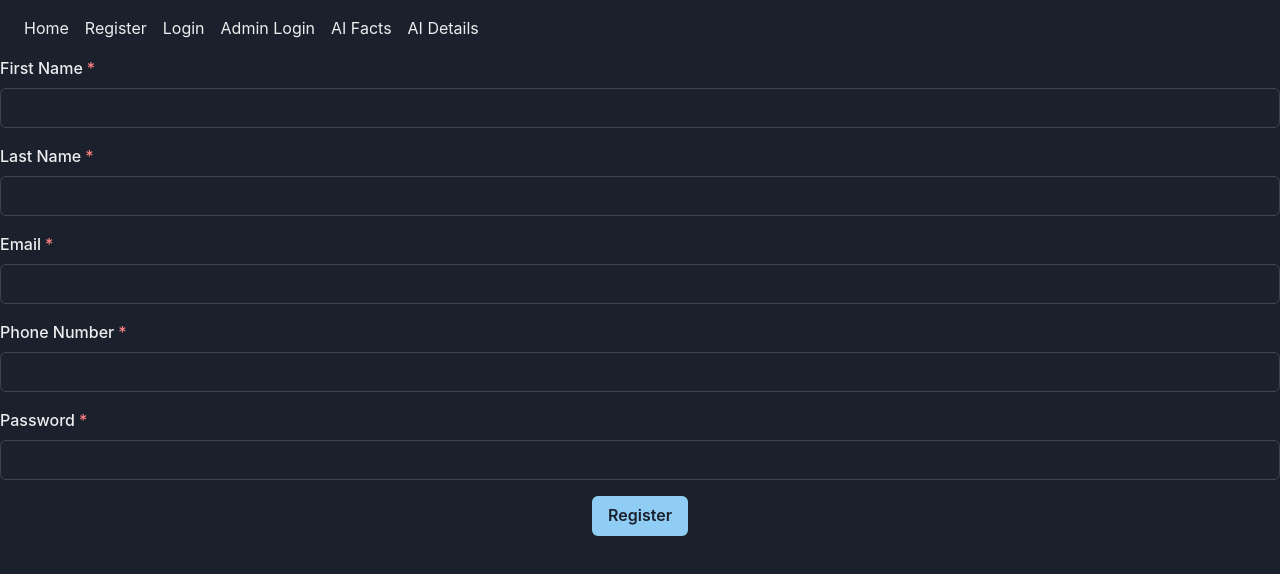
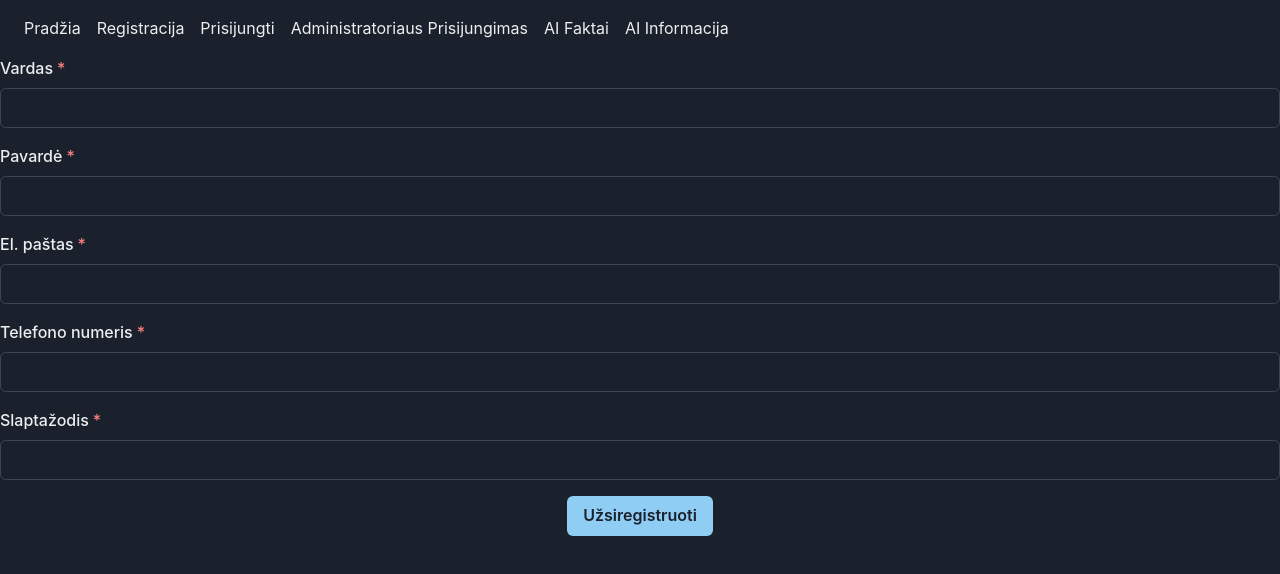
Before and after one commit to GPT-Engineer-App/lithuanian-events-hub, a React (Vite) app: page /register in a window 1280 px wide. Shown: the top 574 px of the page. Built offline with nearby package versions, Linux system fonts and the light colour scheme.

Commit message:
Viska ka prasau daryk lietuviskai
The content of the website has been translated into Lithuanian. This includes navigation links, page headings, texts, form labels, button texts, and alert messages across various components and pages.

```diff
--- a/src/components/Navigation.jsx
+++ b/src/components/Navigation.jsx
@@ -6,22 +6,22 @@ const Navigation = () => {
     <Flex as="nav" justifyContent="space-between" p="4">
       <Box>
         <Link as={RouterLink} to="/" m="2">
-          Home
+          Pradžia
         </Link>
         <Link as={RouterLink} to="/register" m="2">
-          Register
+          Registracija
         </Link>
         <Link as={RouterLink} to="/login" m="2">
-          Login
+          Prisijungti
         </Link>
         <Link as={RouterLink} to="/admin-login" m="2">
-          Admin Login
+          Administratoriaus Prisijungimas
         </Link>
         <Link as={RouterLink} to="/ai-facts" m="2">
-          AI Facts
+          AI Faktai
         </Link>
         <Link as={RouterLink} to="/ai-details" m="2">
-          AI Details
+          AI Informacija
         </Link>
       </Box>
     </Flex>
--- a/src/pages/AIDetails.jsx
+++ b/src/pages/AIDetails.jsx
@@ -1,15 +1,13 @@
-import React from 'react';
-import { Box, Heading, Text } from '@chakra-ui/react';
+import React from "react";
+import { Box, Heading, Text } from "@chakra-ui/react";
 
 function AIDetails() {
   return (
     <Box>
       <Heading as="h1" size="xl" mb={4}>
-        AI Details
+        AI Informacija
       </Heading>
-      <Text fontSize="lg">
-        Artificial Intelligence (AI) refers to the simulation of human intelligence in machines that are programmed to think like humans and mimic their actions. The term may also be applied to any machine that exhibits traits associated with a human mind such as learning and problem-solving.
-      </Text>
+      <Text fontSize="lg">Dirbtinis intelektas (AI) reiškia žmogaus intelekto simuliaciją mašinose, kurios yra programuojamos mąstyti kaip žmonės ir imituoti jų veiksmus. Šis terminas taip pat gali būti pritaikytas bet kuriai mašinai, kuri pasižymi savybėmis, susijusiomis su žmogaus protu, tokiomis kaip mokymasis ir problemų sprendimas.</Text>
     </Box>
   );
 }
--- a/src/pages/AIFacts.jsx
+++ b/src/pages/AIFacts.jsx
@@ -12,10 +12,10 @@ const AIFacts = () => {
   return (
     <Box p={4}>
       <Text fontSize="xl" mb={4}>
-        Interesting Facts about Artificial Intelligence
+        Įdomūs faktai apie dirbtinį intelektą
       </Text>
       <Button onClick={goToAIPage} colorScheme="blue">
-        Learn More
+        Sužinoti daugiau
       </Button>
       {/* Content can be populated here with facts about AI */}
     </Box>
--- a/src/pages/AdminLogin.jsx
+++ b/src/pages/AdminLogin.jsx
@@ -19,7 +19,7 @@ const AdminLogin = () => {
     if (storedAdmin && storedAdmin.email === emailInput && storedAdmin.password === passwordInput) {
       navigate("/");
     } else {
-      alert("Admin login failed: Incorrect credentials");
+      alert("Administratoriaus prisijungimas nepavyko: neteisingi prisijungimo duomenys");
     }
   };
 
@@ -27,15 +27,15 @@ const AdminLogin = () => {
     <Box>
       <VStack spacing={4} as="form" onSubmit={handleAdminLogin}>
         <FormControl id="email" isRequired>
-          <FormLabel>Email address</FormLabel>
+          <FormLabel>El. pašto adresas</FormLabel>
           <Input type="email" />
         </FormControl>
         <FormControl id="password" isRequired>
-          <FormLabel>Password</FormLabel>
+          <FormLabel>Slaptažodis</FormLabel>
           <Input type="password" />
         </FormControl>
         <Button type="submit" colorScheme="blue" width="full">
-          Admin Login
+          Administratoriaus Prisijungimas
         </Button>
       </VStack>
     </Box>
--- a/src/pages/Index.jsx
+++ b/src/pages/Index.jsx
@@ -10,13 +10,12 @@ const Index = () => {
   return (
     <VStack spacing={4} align="stretch">
       <Heading as="h1" size="2xl" textAlign="center">
-        Naujienos
+        Naujienų Portalas
       </Heading>
 
       <Text textAlign="center">Norėdami prisidėti prie mūsų, prašome prisijungti arba užsiregistruoti.</Text>
-      {/* Šis mygtukas yra tik vizualinis elementas, nes faktinė PayPal integracija negali būti atlikta be serverio pusės programavimo. */}
       <Button as="a" href="/register" colorScheme="blue" variant="solid">
-        Registracija
+        Užsiregistruoti
       </Button>
       <Button as="a" href="/login" colorScheme="green" variant="solid">
         Prisijungti
--- a/src/pages/Login.jsx
+++ b/src/pages/Login.jsx
@@ -23,15 +23,15 @@ function Login() {
     <Box>
       <VStack spacing={4} as="form" onSubmit={handleLogin}>
         <FormControl id="email" isRequired>
-          <FormLabel>Email</FormLabel>
+          <FormLabel>El. paštas</FormLabel>
           <Input type="email" />
         </FormControl>
         <FormControl id="password" isRequired>
-          <FormLabel>Password</FormLabel>
+          <FormLabel>Slaptažodis</FormLabel>
           <Input type="password" />
         </FormControl>
         <Button type="submit" colorScheme="blue">
-          Login
+          Prisijungti
         </Button>
       </VStack>
     </Box>
--- a/src/pages/Register.jsx
+++ b/src/pages/Register.jsx
@@ -30,27 +30,27 @@ function Register() {
     <Box>
       <VStack spacing={4} as="form" onSubmit={handleRegister}>
         <FormControl id="first-name" isRequired>
-          <FormLabel>First Name</FormLabel>
+          <FormLabel>Vardas</FormLabel>
           <Input type="text" />
         </FormControl>
         <FormControl id="last-name" isRequired>
-          <FormLabel>Last Name</FormLabel>
+          <FormLabel>Pavardė</FormLabel>
           <Input type="text" />
         </FormControl>
         <FormControl id="email" isRequired>
-          <FormLabel>Email</FormLabel>
+          <FormLabel>El. paštas</FormLabel>
           <Input type="email" />
         </FormControl>
         <FormControl id="phone-number" isRequired>
-          <FormLabel>Phone Number</FormLabel>
+          <FormLabel>Telefono numeris</FormLabel>
           <Input type="tel" />
         </FormControl>
         <FormControl id="password" isRequired>
-          <FormLabel>Password</FormLabel>
+          <FormLabel>Slaptažodis</FormLabel>
           <Input type="password" />
         </FormControl>
         <Button type="submit" colorScheme="blue">
-          Register
+          Užsiregistruoti
         </Button>
       </VStack>
     </Box>
```
